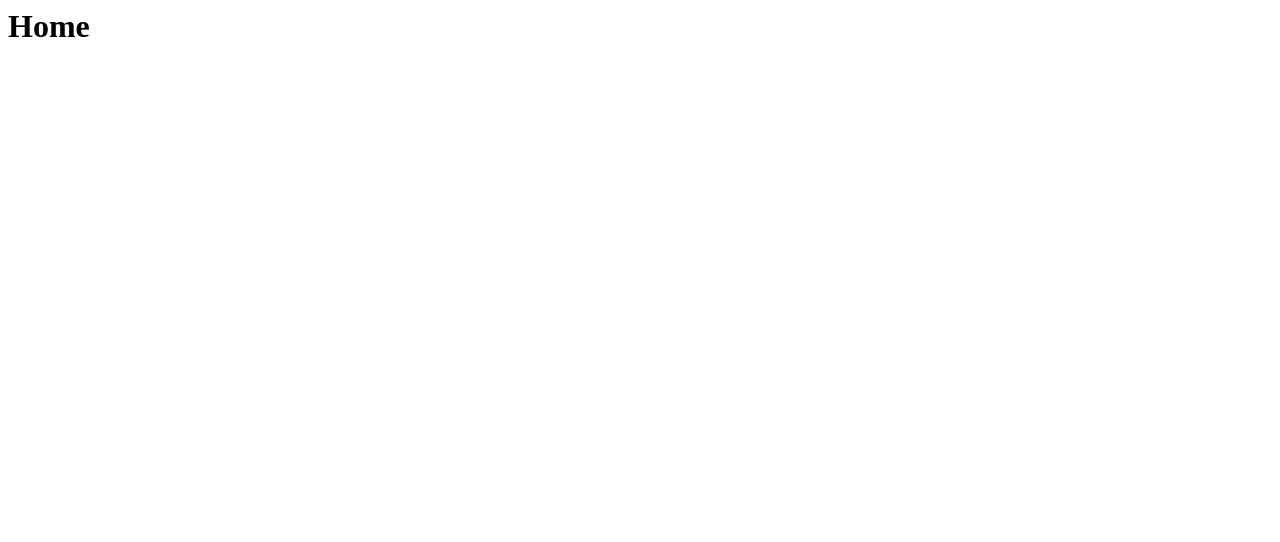
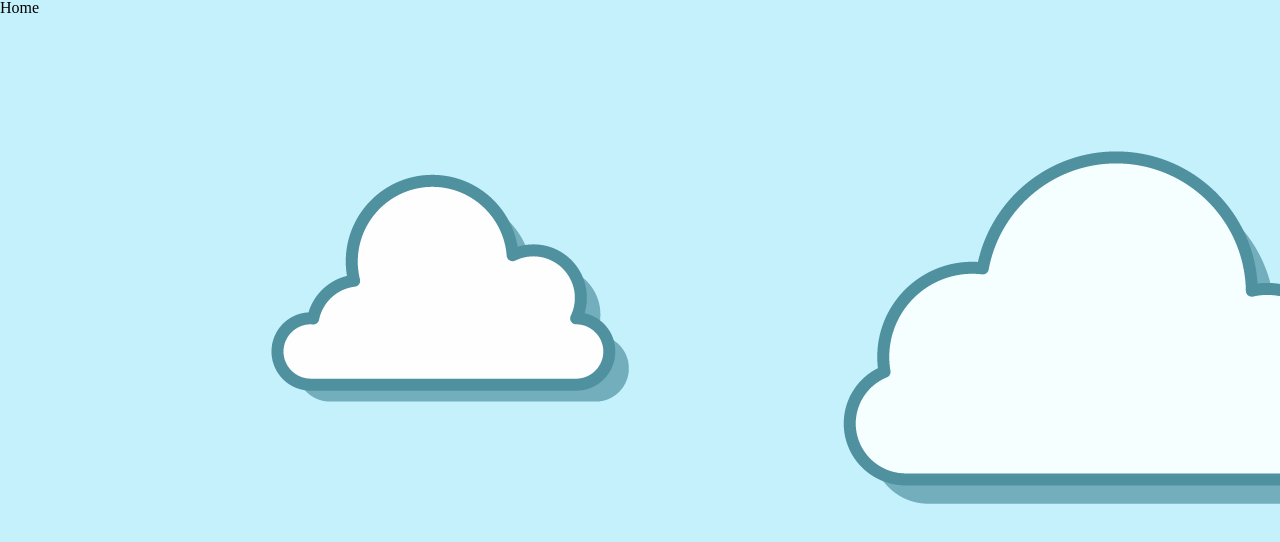
Before and after one commit to purplecode-team/developer-designer-type-indicator, a React app: page / in a window 1280 px wide. Shown: the top 542 px of the page. Built offline with nearby package versions, Linux system fonts and the light colour scheme; the HTML template or start-up script is replaced by a standard one.

Commit message:
add: GlobalStyle 적용

```diff
--- a/package.json
+++ b/package.json
@@ -24,6 +24,7 @@
     "eslint-plugin-jsx-a11y": "^6.3.1",
     "eslint-plugin-prettier": "^3.1.4",
     "eslint-plugin-react": "^7.21.5",
+    "file-loader": "^6.2.0",
     "history": "^5.0.0",
     "html-loader": "^1.3.2",
     "html-webpack-plugin": "^4.5.0",
@@ -38,7 +39,9 @@
     "firebase": "^8.0.0",
     "react": "^16.14.0",
     "react-dom": "^16.14.0",
-    "react-router-dom": "^5.2.0"
+    "react-router-dom": "^5.2.0",
+    "styled-components": "^5.2.1",
+    "styled-reset": "^4.3.0"
   },
   "husky": {
     "hooks": {
--- a/src/App.jsx
+++ b/src/App.jsx
@@ -1,6 +1,7 @@
 import React from 'react';
 import { Router, Switch, Route, Redirect } from 'react-router-dom';
 import { createBrowserHistory } from 'history';
+import GlobalStyle from './lib/styles/GlobalStyle';
 
 // pages
 import Main from './pages/Main';
@@ -11,6 +12,7 @@ const history = createBrowserHistory();
 
 const App = () => (
   <Router history={history}>
+    <GlobalStyle />
     <Switch>
       <Route exact path="/" component={Main} />
       <Route path="/test" component={Test} />
--- /dev/null
+++ b/src/lib/styles/GlobalStyle.js
@@ -0,0 +1,8 @@
+import { createGlobalStyle } from 'styled-components';
+import reset from 'styled-reset';
+
+const GlobalStyle = createGlobalStyle`
+  ${reset}
+`;
+
+export default GlobalStyle;
--- a/src/pages/Main.jsx
+++ b/src/pages/Main.jsx
@@ -1,11 +1,20 @@
 import React from 'react';
+import styled from 'styled-components';
+import bg from '../../public/img/bg.png';
+import { media } from '../lib/styles/media';
 
 const Main = () => {
   return (
-    <>
+    <MainContainer>
       <h1> Home </h1>
-    </>
+    </MainContainer>
   );
 };
 
+const MainContainer = styled.div`
+  height: 100vh;
+  background-image: url(${bg});
+  background-repeat: no-repeat;
+`;
+
 export default Main;
```
Also changed, not shown: 1 other file (tests, documents, lock files or other folders).
